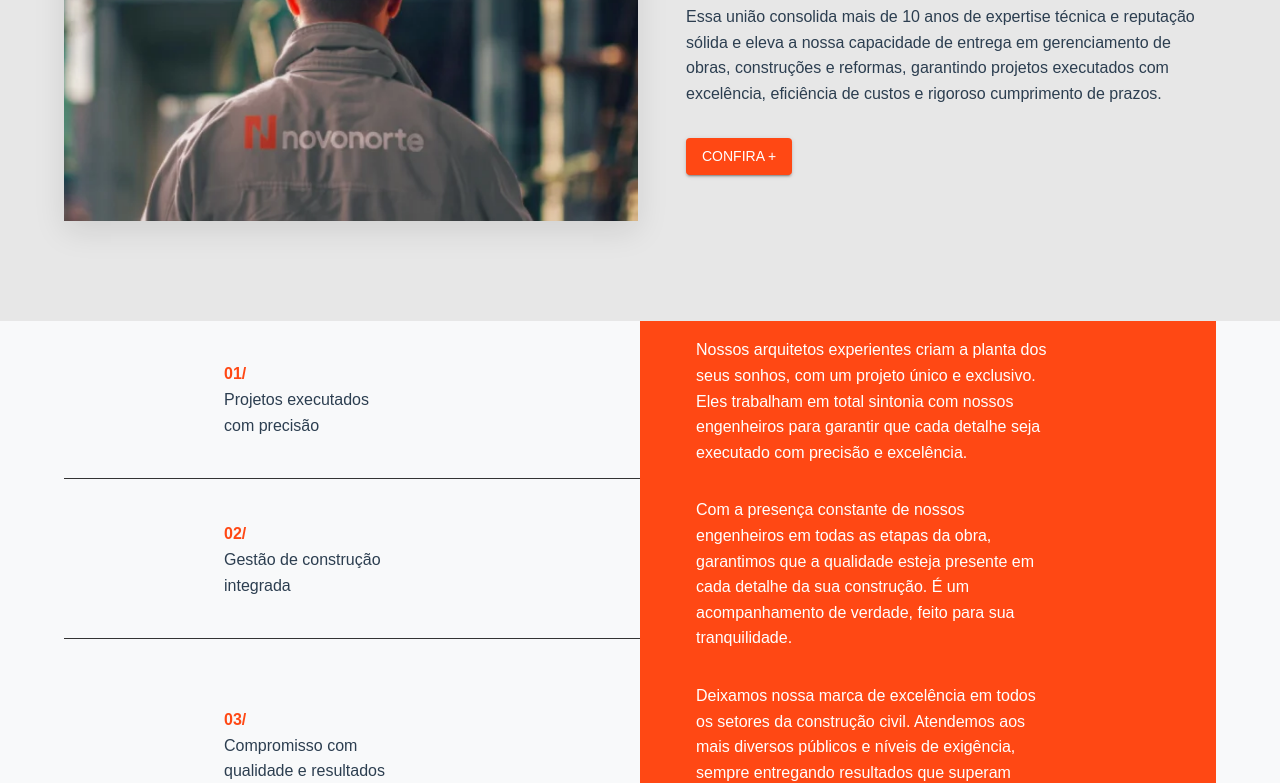
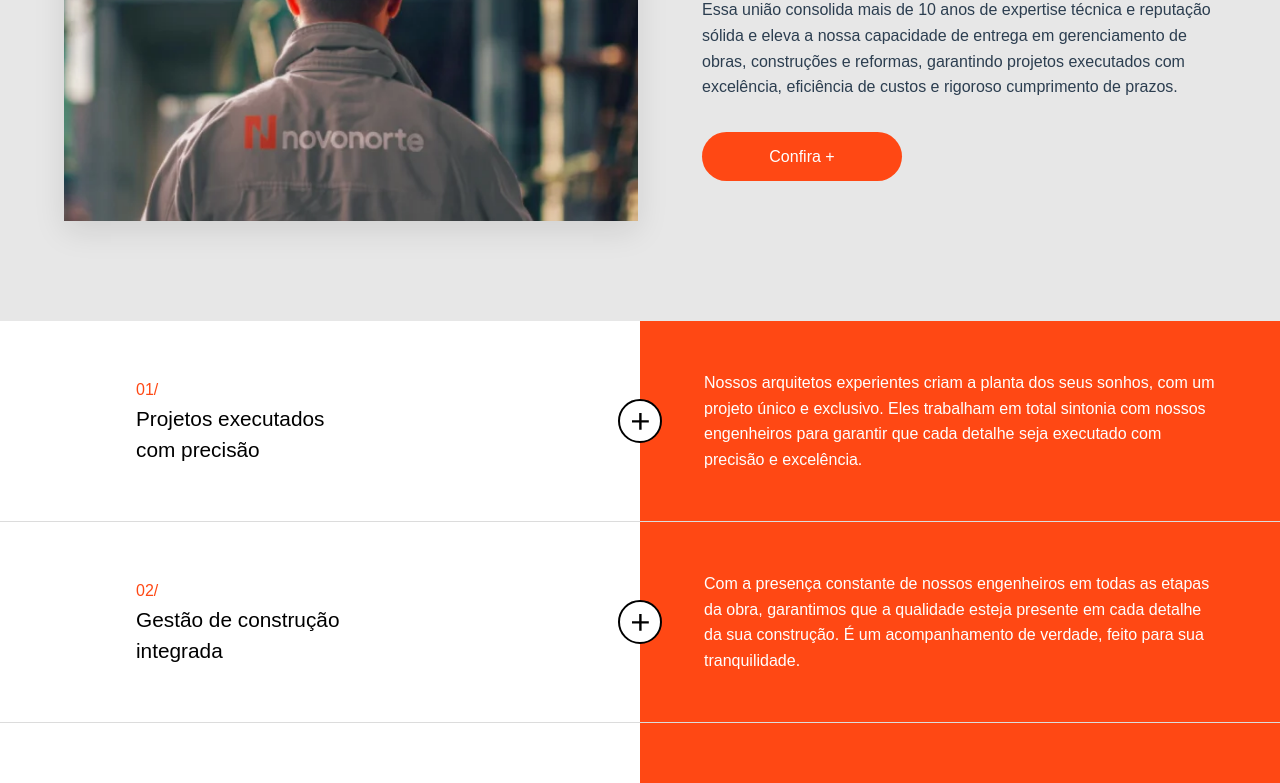
Before and after one commit to dayanedias/novonorte, a React (Vite) app: page / in a window 1280 px wide. Shown: the part 1300-2083 px from the top of the page. Built offline with nearby package versions, Linux system fonts and the light colour scheme.

Commit message:
features section

```diff
--- a/src/components/AboutSection/AboutSection.jsx
+++ b/src/components/AboutSection/AboutSection.jsx
@@ -12,12 +12,16 @@ const AboutImage = styled(Box)`
   box-shadow: 0 10px 30px rgba(0, 0, 0, 0.1);
 `;
 
-const AboutButton = styled(Button)`
+const StyledButton = styled.div`
   background: #ff4814;
   color: white;
+  border-radius: 25px;
   padding: 12px 30px;
   font-weight: 500;
-  margin-left: 3rem;
+  max-width: 200px;
+  cursor: pointer;
+  display: flex;
+  justify-content: center;
 
   &:hover {
     background: #e53e12;
@@ -57,7 +61,7 @@ const AboutSectionComponent = () => {
               </Box>
             </AboutImage>
           </Grid>
-          <Grid style={{ paddingLeft: "3rem"}} item xs={12} md={6}>
+          <Grid style={{ paddingLeft: "4rem"}} item xs={12} md={6}>
             <Typography
               variant="h4"
               gutterBottom
@@ -95,9 +99,9 @@ const AboutSectionComponent = () => {
               capacidade de entrega em gerenciamento de obras, construções e reformas, garantindo projetos
               executados com excelência, eficiência de custos e rigoroso cumprimento de prazos.
             </Typography>
-            <AboutButton variant="contained">
+            <StyledButton>
               Confira +
-            </AboutButton>
+            </StyledButton>
           </Grid>
         </Grid>
       </Container>
--- a/src/components/FeaturesSection/FeaturesSection.jsx
+++ b/src/components/FeaturesSection/FeaturesSection.jsx
@@ -1,40 +1,86 @@
-// src/components/FeaturesSection/FeaturesSection.jsx
 import React from 'react';
-import { Container, Grid, Box, Typography } from '@mui/material';
+import { Box, Grid, Typography } from '@mui/material';
 import styled from 'styled-components';
+import AddIcon from '@mui/icons-material/Add';
 
-const FeaturesSection = styled(Box)`
-  background: #f8f9fa;
-  padding: 0;
+const Section = styled(Box)`
+  background: #f2f2f2;
+  width: 100%;
+  overflow: hidden;
 `;
 
-const FeatureColumn = styled(Box)`
-  background: #f8f9fa;
-  padding: 2.5rem 0;
-  border-bottom: 1px solid #333333;
+const Row = styled(Grid)`
+  border-bottom: 1px solid #dcdcdc;
+  position: relative;
 `;
 
-const FeatureNumber = styled(Typography)`
+const LeftCol = styled(Box)`
+  background: #ffffff;
+  padding: 3rem 4rem 3rem 8.5rem;
+  display: flex;
+  flex-direction: column;
+  justify-content: center;
+  height: 100%;
+`;
+
+const RightCol = styled(Box)`
+  background: #ff4814;
+  color: #ffffff;
+  padding: 3rem 4rem 3rem 4rem;
+  position: relative;
+  display: flex;
+  align-items: center;
+  min-height: 200px;
+
+  &::before {
+    content: "";
+    position: absolute;
+    left: 0;
+    top: 15%;
+    bottom: 15%;
+    width: 2px;
+  }
+`;
+
+const PlusCircle = styled(Box)`
+  position: absolute;
+  left: calc(50%);
+  top: 50%;
+  transform: translate(-50%, -50%);
+  background: white;
+  border: 2px solid black;
+  color: black;
+  border-radius: 50%;
+  width: 44px;
+  height: 44px;
+  display: flex;
+  align-items: center;
+  justify-content: center;
+  z-index: 2;
+
+  svg {
+    font-size: 1.8rem;
+    font-weight: bold;
+  }
+`;
+
+const Number = styled(Typography)`
   color: #ff4814;
   font-weight: 700;
   font-size: 1rem;
-  padding-left: 10rem;
+  margin-bottom: 0.5rem;
 `;
 
-const FeatureTitle = styled(Typography)`
-  color: #2c3e50;
+const Title = styled(Typography)`
+  color: #000;
   font-weight: 600;
-  font-size: 1.875rem;
+  font-size: 1.8rem;
   line-height: 1.3;
-  padding-left: 10rem;
 `;
 
-const FeatureDescription = styled(Typography)`
-  color: white;
-  font-size: 0.875rem;
-  line-height: 1.5;
-  background: #ff4814;
-  padding: 1rem 10rem 1rem 3.5rem;
+const Description = styled(Typography)`
+  font-size: 1rem;
+  line-height: 1.6;
 `;
 
 const FeaturesSectionComponent = () => {
@@ -42,49 +88,53 @@ const FeaturesSectionComponent = () => {
     {
       number: '01/',
       title: 'Projetos executados\ncom precisão',
-      description: 'Nossos arquitetos experientes criam a planta dos seus sonhos, com um projeto único e exclusivo. Eles trabalham em total sintonia com nossos engenheiros para garantir que cada detalhe seja executado com precisão e excelência.'
+      description:
+        'Nossos arquitetos experientes criam a planta dos seus sonhos, com um projeto único e exclusivo. Eles trabalham em total sintonia com nossos engenheiros para garantir que cada detalhe seja executado com precisão e excelência.',
     },
     {
       number: '02/',
       title: 'Gestão de construção\nintegrada',
-      description: 'Com a presença constante de nossos engenheiros em todas as etapas da obra, garantimos que a qualidade esteja presente em cada detalhe da sua construção. É um acompanhamento de verdade, feito para sua tranquilidade.'
+      description:
+        'Com a presença constante de nossos engenheiros em todas as etapas da obra, garantimos que a qualidade esteja presente em cada detalhe da sua construção. É um acompanhamento de verdade, feito para sua tranquilidade.',
     },
     {
       number: '03/',
       title: 'Compromisso com\nqualidade e resultados',
-      description: 'Deixamos nossa marca de excelência em todos os setores da construção civil. Atendemos aos mais diversos públicos e níveis de exigência, sempre entregando resultados que superam expectativas.'
-    }
+      description:
+        'Deixamos nossa marca de excelência em todos os setores da construção civil. Atendemos aos mais diversos públicos e níveis de exigência, sempre entregando resultados que superam expectativas.',
+    },
   ];
 
   return (
-    <FeaturesSection>
-      <Container maxWidth="xl" disableGutters>
+    <Section>
       {features.map((feature, index) => (
-          <Grid container key={index}>
+        <Row container key={index}>
           <Grid item xs={12} md={6}>
-              <FeatureColumn>
-                <FeatureNumber>
-                  <strong>{feature.number}</strong>
-                </FeatureNumber>
-                <FeatureTitle>
+            <LeftCol>
+              <Number>{feature.number}</Number>
+              <Title variant='h5'>
                 {feature.title.split('\n').map((line, i) => (
                   <span key={i}>
                     {line}
                     {i < feature.title.split('\n').length - 1 && <br />}
                   </span>
                 ))}
-                </FeatureTitle>
-              </FeatureColumn>
+              </Title>
+            </LeftCol>
           </Grid>
+
           <Grid item xs={12} md={6}>
-              <FeatureDescription>
-                {feature.description}
-              </FeatureDescription>
+            <RightCol>
+              <Description>{feature.description}</Description>
+            </RightCol>
           </Grid>
-          </Grid>
+
+          <PlusCircle>
+            <AddIcon />
+          </PlusCircle>
+        </Row>
       ))}
-      </Container>
-    </FeaturesSection>
+    </Section>
   );
 };
 
```
Lines whose indentation alone changed are shown as unchanged.
